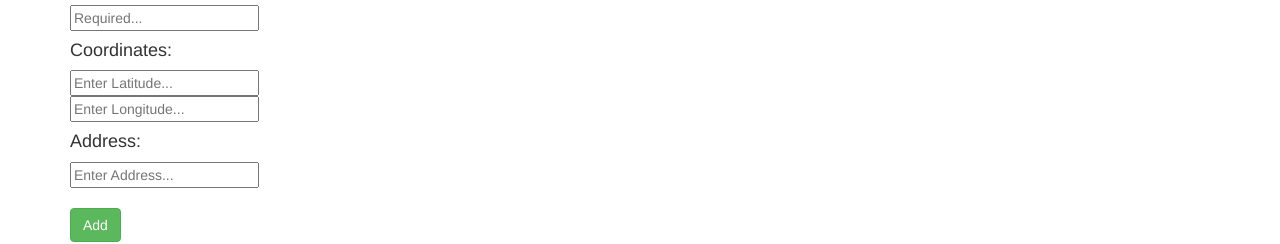
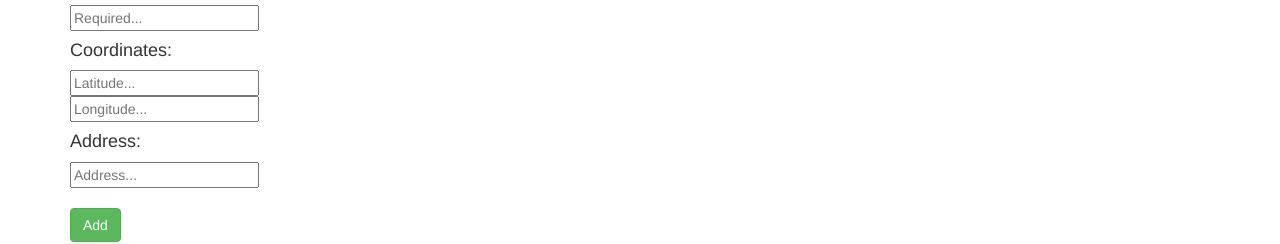
Before and after one commit to UFWebApps/UF-Directory-App-Assignment, a plain HTML site: page index.html in a window 1280 px wide. Shown: the part 358-602 px from the top of the page. Drawn offline with nearby package versions, Linux system fonts and the light colour scheme.

Commit message:
Update index.html

```diff
--- a/index.html
+++ b/index.html
@@ -39,12 +39,12 @@
               <input type="text" ng-model="listing.name" placeholder="Required..." required>
               <br>
               <h4>Coordinates:</h4>
-              <input type="text" ng-model="listing.coordinates.latitude" placeholder="Enter Latitude...">
+              <input type="text" ng-model="listing.coordinates.latitude" placeholder="Latitude...">
               <br>
-              <input type="text" ng-model="listing.coordinates.longitude" placeholder="Enter Longitude...">
+              <input type="text" ng-model="listing.coordinates.longitude" placeholder="Longitude...">
               <br>
               <h4>Address:</h4>
-              <input type="text" ng-model="listing.address" placeholder="Enter Address...">
+              <input type="text" ng-model="listing.address" placeholder="Address...">
               <br><br>
               <button class="btn btn-success" ng-click="addListing()">Add</button>&nbsp;&nbsp;
             </form>
@@ -54,8 +54,7 @@
             <h2>Detailed Information</h2>
             <!--
 
-              Include a way to display detailed information about an individual listing:
-                   * consider how to use ng-click within the the table to implement this feature
+
 
              -->
           </div>
```
